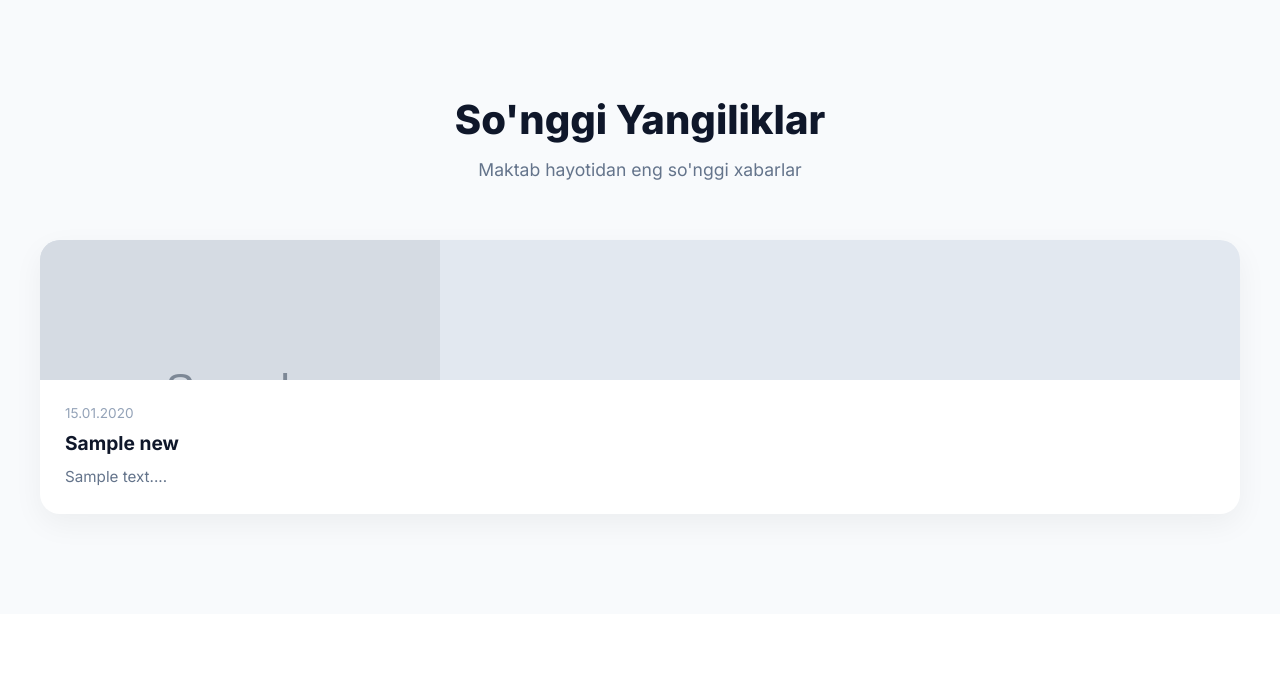
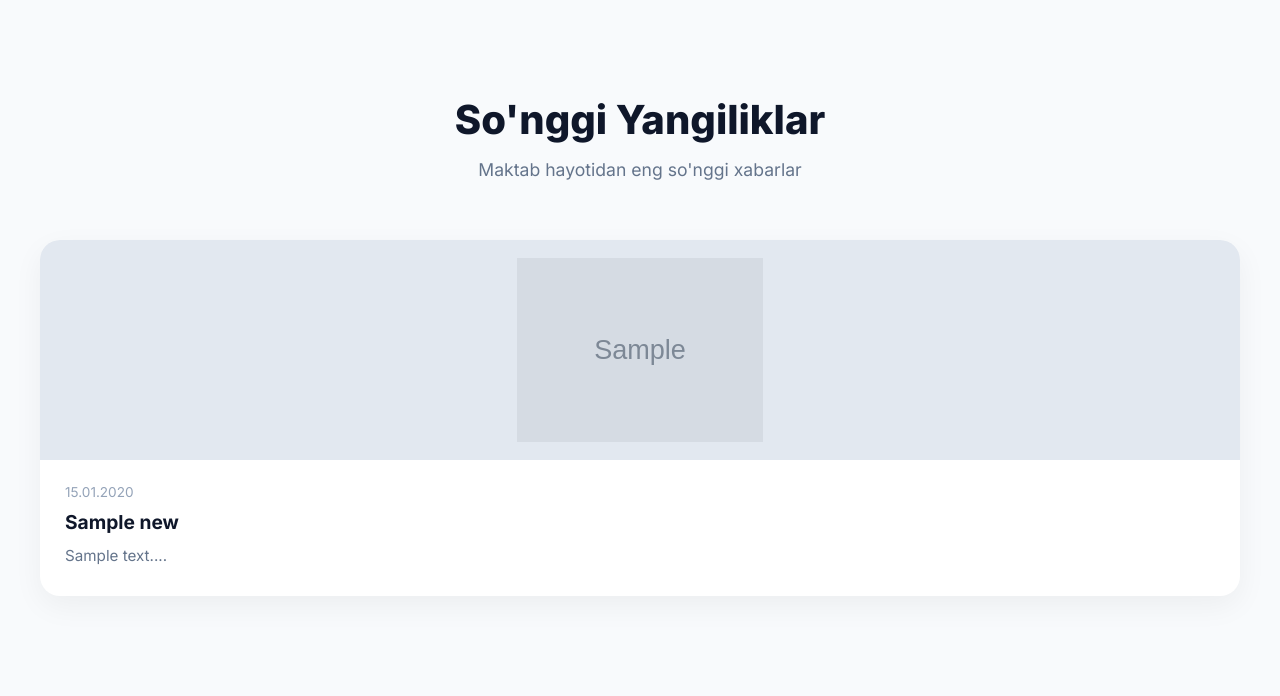
Before and after one commit to inatillayevsuhrob6-prog/maktab-portal, a Flask app: page / in a window 1280 px wide. Shown: the part 1375-2071 px from the top of the page. Before the commit the page ends 1900 px from the top, so only its background shows below. Run offline with Flask 3, Linux system fonts and the light colour scheme; tables that the repository leaves empty hold one stand-in row (values such as "Sample post"); grey boxes marked "Sample" are stand-in pictures; some libraries are stand-ins or nearby versions.

Commit message:
Fix login news image layout

```diff
--- a/templates/login.html
+++ b/templates/login.html
@@ -130,16 +130,19 @@
 
         .news-section { padding: 100px 20px; background: #f8fafc; }
         .news-grid { display: grid; grid-template-columns: repeat(auto-fit, minmax(300px, 1fr)); gap: 30px; max-width: 1200px; margin: 0 auto; }
-        .news-card { background: white; border-radius: 20px; overflow: hidden; box-shadow: 0 10px 30px rgba(0,0,0,0.05); }
+        .news-card { background: white; border-radius: 20px; overflow: hidden; box-shadow: 0 10px 30px rgba(0,0,0,0.05); transition: transform .25s ease, box-shadow .25s ease; }
+        .news-card:hover { transform: translateY(-5px); box-shadow: 0 18px 35px rgba(15, 23, 42, .1); }
         .news-image-wrapper {
             width: 100%;
-            height: 140px;
+            height: 220px;
+            display: flex;
+            align-items: center;
+            justify-content: center;
             overflow: hidden;
             background: #e2e8f0;
-            border-radius: 12px 12px 0 0;
-        } width: 100%; aspect-ratio: 1/1; overflow: hidden; background: #e2e8f0; }
-        .news-image { width: 100%; height: 100%; object-fit: cover; }
-        .news-content { padding: 25px; }
+        }
+        .news-image { display: block; width: 100%; height: 100%; object-fit: contain; padding: 18px; }
+        .news-content { padding: 24px 25px 28px; }
         .news-date { font-size: 0.85rem; color: #94a3b8; margin-bottom: 10px; display: block; }
         .news-card h3 { font-size: 1.2rem; margin-bottom: 10px; color: #0f172a; }
         .news-card p { color: #64748b; font-size: 0.95rem; line-height: 1.6; }
```
